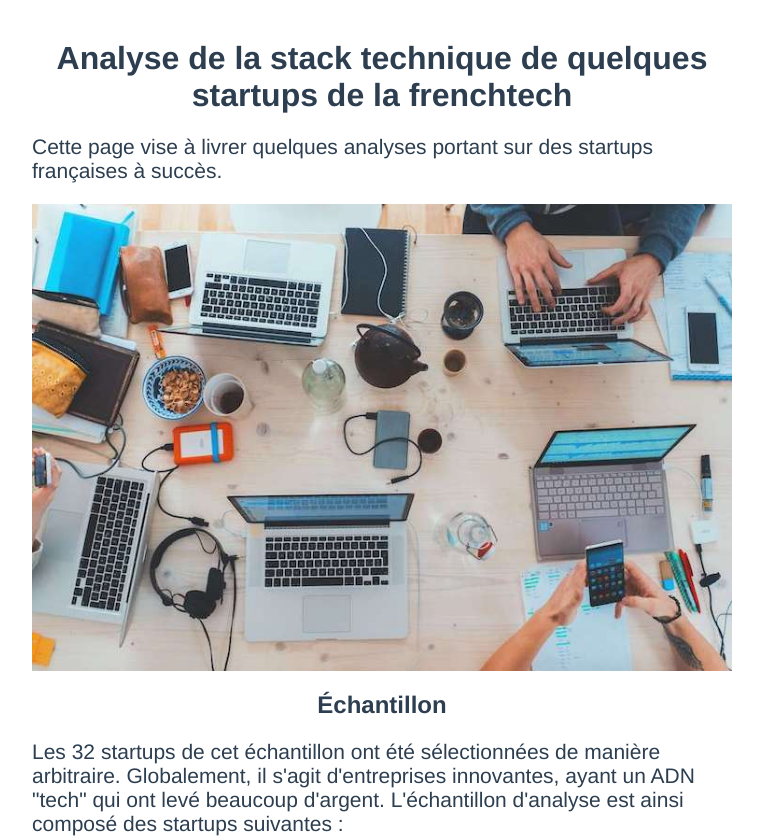
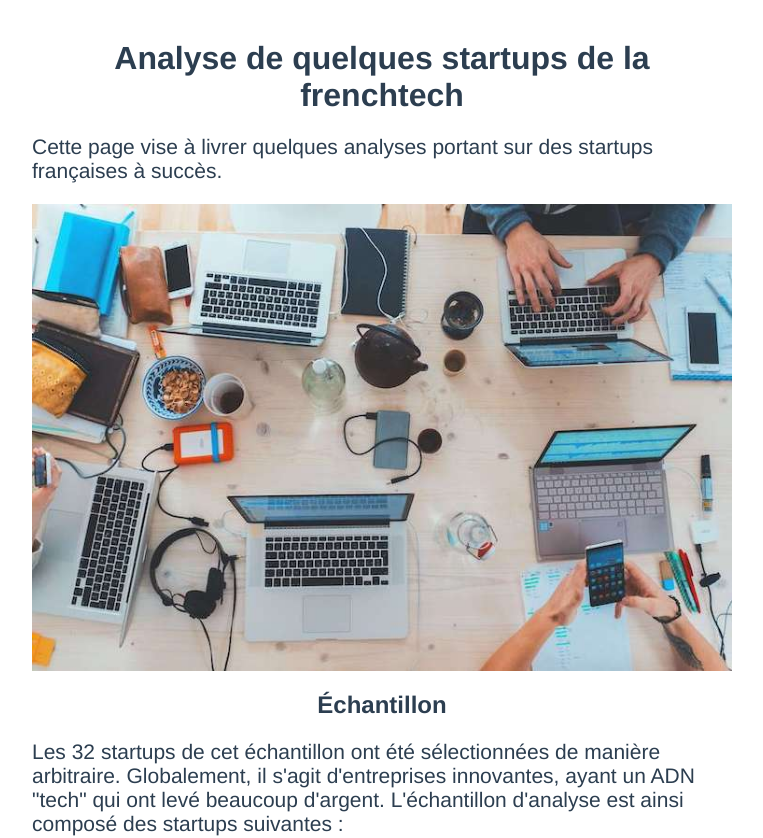
Before and after one commit to benoitdemaegdt/frenchtech, a Vue app: page / in a window 1280 px wide. Shown: the top 838 px of the page, without its empty margins (258-1021 px from the left). Built offline with nearby package versions, Linux system fonts and the light colour scheme.

Commit message:
change title

```diff
--- a/src/App.vue
+++ b/src/App.vue
@@ -1,6 +1,6 @@
 <template>
   <div id="app">
-    <h1>Analyse de la stack technique de quelques startups de la frenchtech</h1>
+    <h1>Analyse de quelques startups de la frenchtech</h1>
     <p>Cette page vise à livrer quelques analyses portant sur des startups françaises à succès.</p>
     <img src='./assets/tech.jpg'>
     <h2>Échantillon</h2>
```
Also changed, not shown: 5 other files (tests, documents, lock files or other folders).
